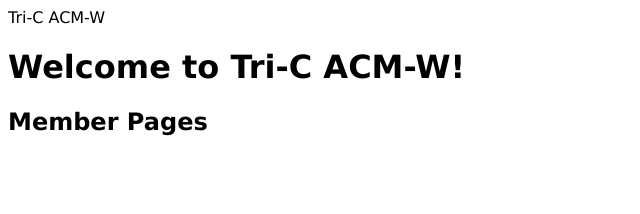
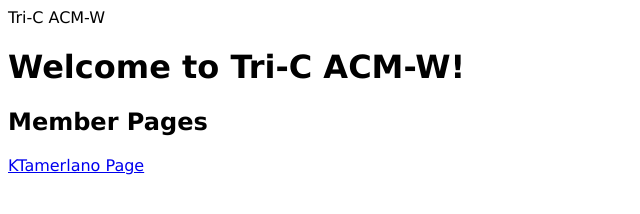
Before and after one commit to ccclyons/AMC-W, a plain HTML site: page site/index.html in a window 1280 px wide. Shown: the whole page, without its empty margins (0-640 px from the left). Drawn offline with Linux system fonts and the light colour scheme.

Commit message:
Added hyperlink

```diff
--- a/site/index.html
+++ b/site/index.html
@@ -7,6 +7,7 @@
 <main>
     <h1>Welcome to Tri-C ACM-W!</h1>
     <h2>Member Pages</h2>
+    <a href="kt.html">KTamerlano Page</a>
 
 </main>
 </body>
```
